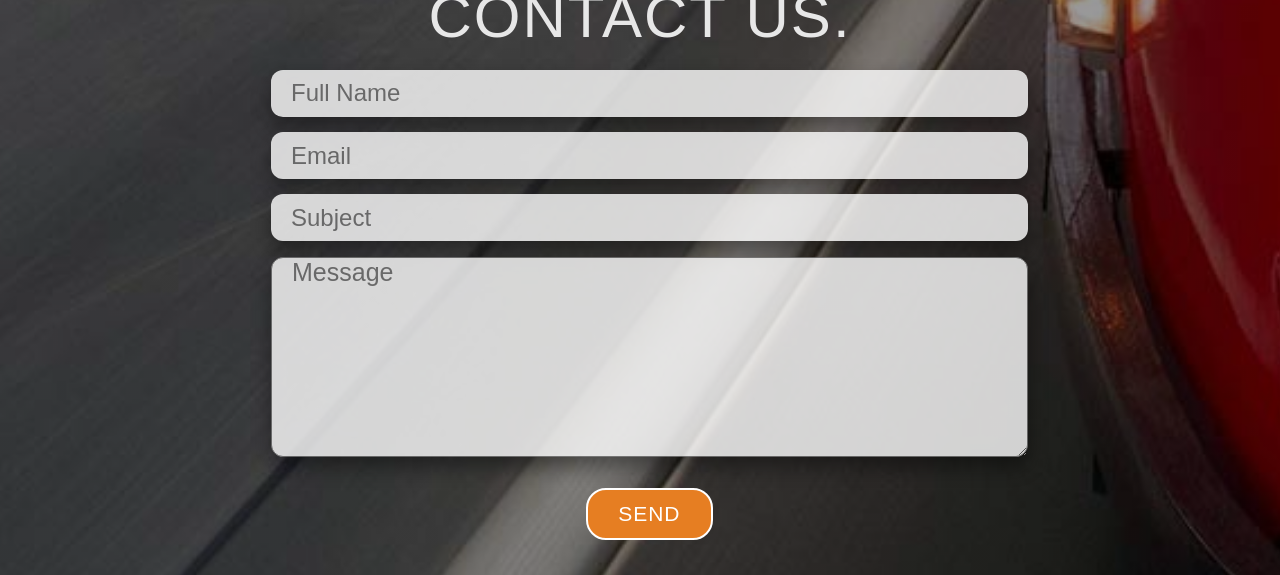
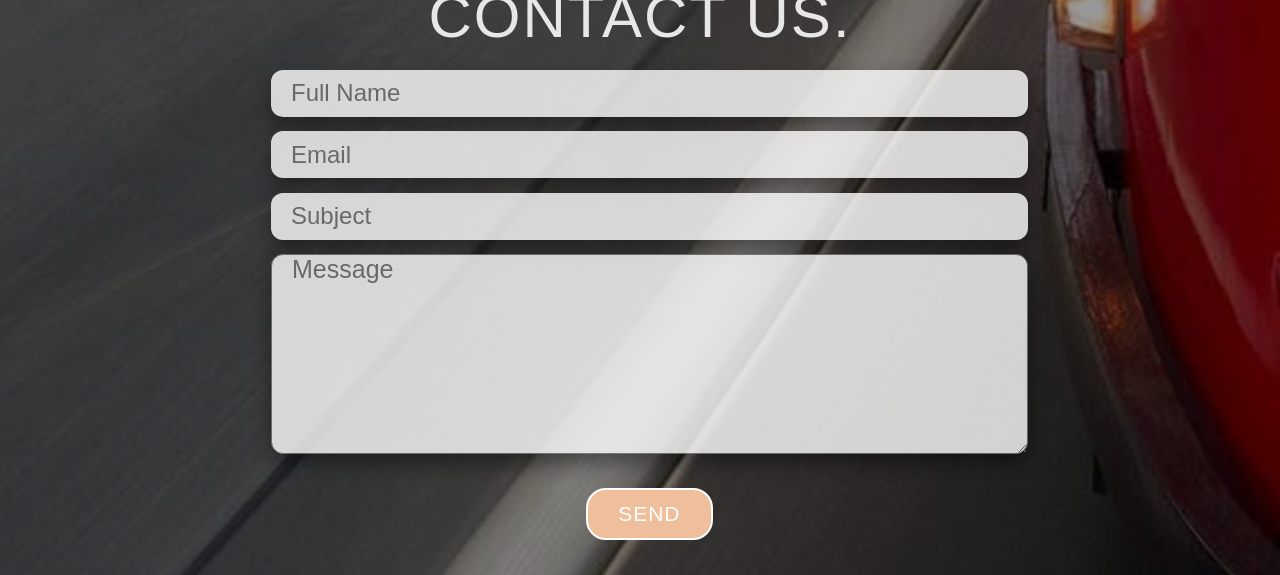
Before and after one commit to todd-eagle/workrides-reactjs, a React (Create React App) app: page /contact in a window 1280 px wide. Shown: the part 140-715 px from the top of the page. Built offline with nearby package versions, Linux system fonts and the light colour scheme; no server answers; a web font is replaced by a local one.

Commit message:
fixed various programatic issues

```diff
--- a/src/components/Layout/BaseForm.js
+++ b/src/components/Layout/BaseForm.js
@@ -1,15 +1,16 @@
 import React, {Fragment} from 'react'
 
-function BaseForm({inputInfo, errors, Style=null, InputStyle=null, TextAreaStyle=null, children=null, handleChange}) {
+const BaseForm = ({inputInfo, errors, Style=null, InputStyle=null, TextAreaStyle=null, children=null, handleChange, InputDiv, InputContainer}) => {
 
     const inputs = inputInfo.map((el, index) => {
+
         const otherInputs = el.textArea || el.dropDown
-
-        const changeImage= el.value === undefined || el.value === '' ? null : errors[el.id] !== undefined ? 'cross' : 'checkmark'
+        const changeImage = el.value === undefined || el.value === '' ? null : errors[el.id] !== undefined ? 'cross' : 'checkmark'
 
         return (
             <Fragment key={el.id}>
-            {/* {changeImage} */}
+                <InputContainer>
+                    <InputDiv changeImage={changeImage} />
                     {(!otherInputs) ?
                         <InputStyle
                             key={el.id + index}
@@ -17,11 +18,12 @@ function BaseForm({inputInfo, errors, Style=null, InputStyle=null, TextAreaStyle
                             name={el.id}
                             placeholder={el.placeholder}
                             value={el.value || ''}
-                    changeImage={changeImage}
-                    onInput={handleChange}
+                            // changeImage={changeImage}
+                            onChange={handleChange}
                         />
                     :null}
-             {el.textArea ? <TextAreaStyle id={el.id} changeImage={changeImage} onInput={handleChange} name={el.id}  placeholder={el.placeholder}  value={el.value || ''}></TextAreaStyle> : null }
+                    {el.textArea ? <TextAreaStyle id={el.id} onInput={handleChange} name={el.id}  placeholder={el.placeholder}  value={el.value || ''}></TextAreaStyle> : null }
+                </InputContainer>
             </Fragment>
         )
     })
--- a/src/components/Pages/Contact/Sections/PageHeader.js
+++ b/src/components/Pages/Contact/Sections/PageHeader.js
@@ -2,7 +2,8 @@ import React, {useState, useEffect, useCallback}  from 'react'
 import Button from '../../../Layout/Button'
 import ContactForm from '../../../Layout/BaseForm'
 import { HeaderForm, ContactHeading, Form, MailStatus,
-    Input, TextArea, FormButton
+    Input, TextArea, FormButton, InputDiv, InputContainer,
+    DimButton
 } from '../../../../styled-components/Pages/ContactPage'
 import Menu from '../../../Menu/Menu'
 import useValidation from '../../../../hooks/useFormValidation'
@@ -12,15 +13,17 @@ const HeaderSection = () => {
 
     const [values, setValues] = useState({})
     const [formValid, setFormValid] = useState(false)
+    const [buttonText, setButtonText] = useState('Send')
     const {sendMail, mailMessage} = useMail()
-    const [buttonText, setButtonText] = useState('Send')
 
     const Styles = {
         formStyle: Form,
         inputStyle: Input,
         textAreaStyle: TextArea,
-        buttonStyle: FormButton
+        containerStyle: InputContainer
     }
+
+    const buttonStyle = formValid ? FormButton : DimButton
 
     const onSubmit = async e => {
         e.preventDefault()
@@ -29,25 +32,25 @@ const HeaderSection = () => {
             setButtonText('Sending...')
             await sendMail(values)
             setValues('')
-            setButtonText('Sent!!')
+            setButtonText('Sent!')
             setTimeout(()=>{
                 setButtonText('Send')
             }, '2000')
         }
-
     }
 
     const handleChange = e => {
         e.persist()
-         setValues(values => ({ ...values, [e.target.id]: e.target.value}))
+        setValues(values => ({ ...values, [e.target.id]: e.target.value}))
+        console.log('values -----" ', values)
     }
 
     const inputInfo =
     [
         {type: 'text', placeholder: 'Full Name', id: 'full_name', value: values.full_name, required: true, charLength: {min: 3, max: 28}, chars: 'letter'},
         {type: 'text', placeholder: 'Email', id: 'email', value: values.email, required: true, email: true },
-        {type: 'text', placeholder: 'Subject', id: 'subject', value: values.subject, required: true, charLength: {min: 2., max: 28}, chars: 'alphaNumeric'},
-        {textArea: true, placeholder: 'Message', id: 'message', value: values.message, required: true, charLength: {min: 4., max: 200}, chars: 'alphaNumeric'}
+        {type: 'text', placeholder: 'Subject', id: 'subject', value: values.subject, required: true, charLength: {min: 2, max: 28}, chars: 'alphaNumeric'},
+        {textArea: true, placeholder: 'Message', id: 'message', value: values.message, required: true, charLength: {min: 4, max: 200}, chars: 'alphaNumeric'}
     ]
 
     const {errors, isReqInputsSatisfied, isFormValid} = useValidation(values, inputInfo)
@@ -61,22 +64,24 @@ const HeaderSection = () => {
     },[formIsValidated, isReqInputsSatisfied] )
 
     return (
-
     <HeaderForm>
     <Menu />
         <ContactHeading>Contact Us.</ContactHeading>
         <ContactForm
             Style={Styles.formStyle}
             InputStyle={Styles.inputStyle}
+            InputDiv={InputDiv}
+            InputContainer={InputContainer}
             inputInfo={inputInfo}
             TextAreaStyle={Styles.textAreaStyle}
             errors = {errors}
             handleChange={handleChange}
            >
             <MailStatus>{mailMessage}</MailStatus>
-            <Button Style={Styles.buttonStyle} formValid={formValid} onClick={onSubmit}>{buttonText}</Button>
+            <Button Style={buttonStyle} formValid={formValid} onClick={onSubmit}>{buttonText}</Button>
         </ContactForm>
     </HeaderForm>
+
     )
 }
 
--- a/src/hooks/useFormValidation.js
+++ b/src/hooks/useFormValidation.js
@@ -14,7 +14,6 @@ const DROP_DOWN_SELECT = 'Please Select'
 
 
 const useValidation = (values, inputs) => {
-
     const [errors, setErrors] = useState({})
     const [requiredFields, setRequiredFields] = useState({})
     let isReqInputsSatisfied = false
@@ -97,7 +96,7 @@ const useValidation = (values, inputs) => {
                 }
                 break;
             case 'alphaNumeric':
-                if(!/^[\s\w&.?!#$&()@]+$/.test(value)){
+                if(!/^[\s\w&.?!#$&()',@]+$/.test(value)){
                     errors[id] = "Only certain special characters are allowed."
                     valid[id] = false
                 }else {
--- a/src/styled-components/Pages/ContactPage.js
+++ b/src/styled-components/Pages/ContactPage.js
@@ -35,30 +35,50 @@ export const MailStatus = styled.div`
 const checkmark = `
     background-image: url(${checkmarkImage});
     background-size: 4rem;
+    // background-size: ${(props) =>props.theme.windowWidth < "400" ? "3.5rem" : "4rem"};
     background-position-x: 98%;
     background-position-y: 0.35rem;
 `
 const cross = `
     background-image: url(${crossedImage}) !important;
-    &:-webkit-autofill{
+    &:-webkit-autofill,
+    &:-webkit-autofill:focus,
+    &:-webkit-autofill:active
+    {
         background-image: url(${crossedImage}) !important;
     }
     background-size: 3.4rem;
     background-position-y: 0.7rem;
     background-position-x: 97.5%;
 `
+export const InputContainer = styled.div`
+    position:relative;
+    padding:0;
+    margin:0;
+`
+export const InputDiv = styled.div`
+    ${props => !props.changeImage ? '' : props.changeImage === "cross" ? cross : checkmark}
+    position:absolute;
+    margin-left: ${(props) =>props.theme.windowWidth < "400" ? "82%" : props.theme.windowWidth < "500" ? "85%" : props.theme.windowWidth < "800" ? "88%" :  props.theme.windowWidth < "1130"? "90%" : props.theme.windowWidth < "1230" ? "92%" : "93%"};
+    padding-right: 2rem;
+    font-size: 2.4rem;
+    height: 4.7rem;
+    width: 4rem;
+    padding-left: 2rem;
+    background-repeat: no-repeat;
+    z-index: 1;
+`
 export const Input = styled.input`
-    ${props => !props.changeImage ? null : props.changeImage === "cross" ? cross : checkmark}
+    ${props => !props.changeImage ? '' : props.changeImage === "cross" ? cross : checkmark}
+    width: 100%;
     border: none;
     box-shadow: 0 1rem 2rem rgb(0 0 0 / 50%);
-    font-size: 2.4rem;
+    font-size: ${(props) =>props.theme.windowWidth < "400" ? "1.8rem" : "2.4rem"};
     height: 4.7rem;
     padding-left: 2rem;
     border-radius: 1.2rem;
     background-repeat: no-repeat;
     opacity: 0.8;
-
-
 
     ${(props) => props.theme.windowWidth < "431"  && `
         width: 100%;
@@ -66,9 +86,10 @@ export const Input = styled.input`
 `
 export const TextArea = styled.textarea`
     ${props => !props.changeImage ? null : props.changeImage === "cross" ? cross : checkmark}
+    width: 100%;
     height: 20rem;
     font-family: inherit;
-    font-size: 2.5rem;
+    font-size: ${(props) =>props.theme.windowWidth < "400" ? "1.8rem" : "2.5rem"};
     box-shadow: 0 1rem 2rem rgb(0 0 0 / 50%);
     padding-left: 2rem;
     border-radius: 1.2rem;
@@ -85,6 +106,11 @@ export const FormButton = styled(BaseButton)`
     color: #ffffff;
     justify-self: center;
     background-color: #e67e22;
+`
+export const DimButton = styled(FormButton)`
+    background-color: #EFBF9C;
+    cursor: auto;
+
 `
 export const Contact2Heading = styled(ContactHeading)`
     font-size: 4rem;
```
Lines whose indentation alone changed are shown as unchanged.
